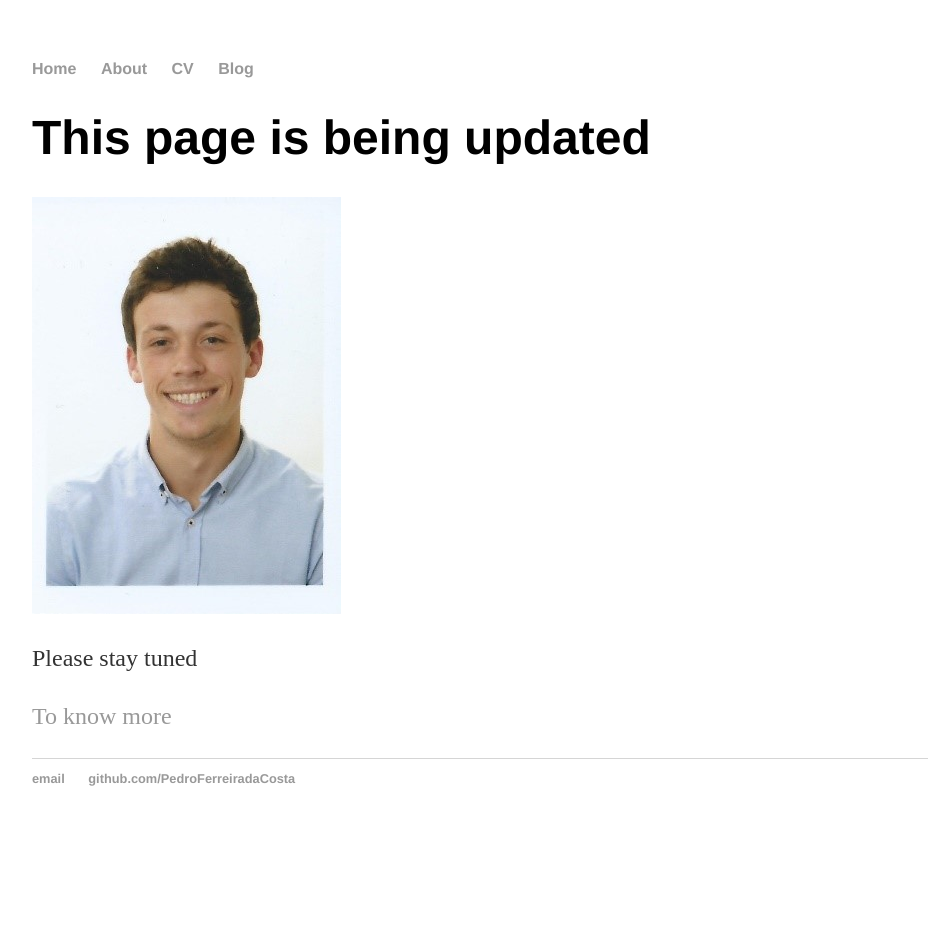
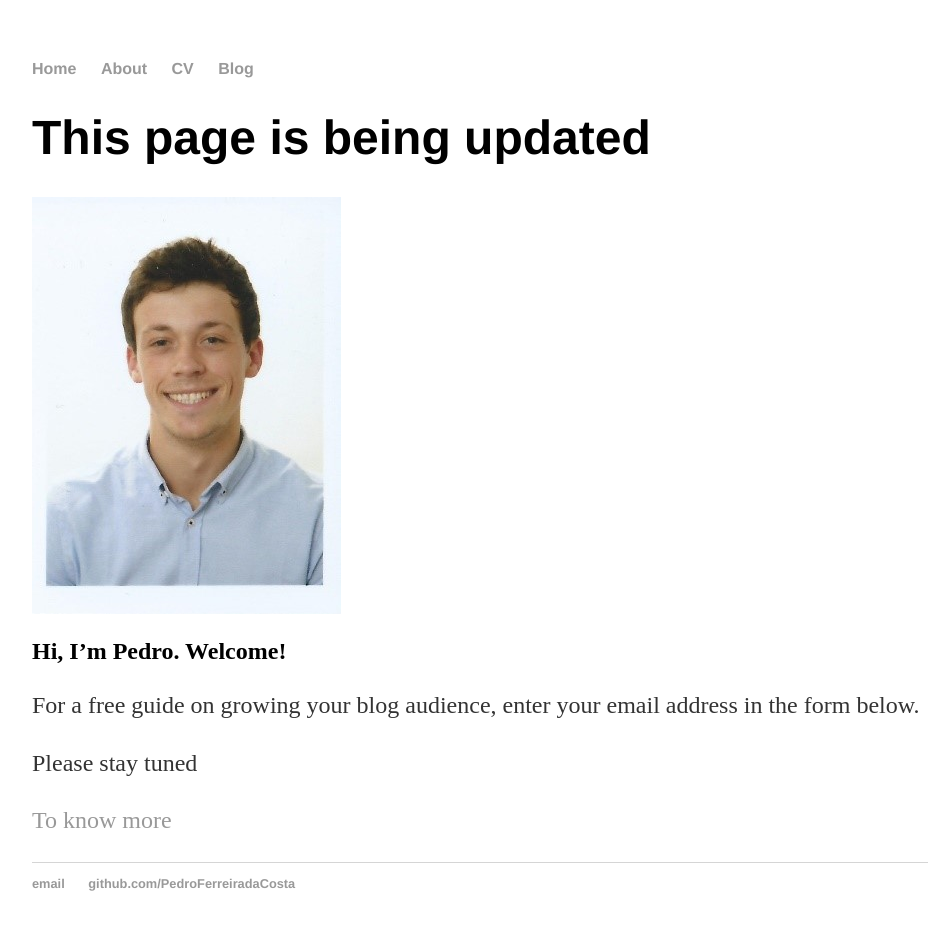
Before and after one commit to PedroFerreiradaCosta/PedroFerreiradaCosta.github.io, a Jekyll site: the page built from index.html, in a window 1280 px wide. Shown: the whole page, without its empty margins (160-1109 px from the left). Built offline with Jekyll 4.4.1, drawn with Linux system fonts in a browser that asks for light colours; before the commit the page ends 900 px from its top, so only the background shows below that.

Commit message:
Updated image

```diff
--- a/index.html
+++ b/index.html
@@ -4,13 +4,17 @@ title: Pedro Ferreira da Costa, PhD Researcher
 ---
 <div class="blurb">
     <h1>This page is being updated</h1>
-    </div></section><section id="nt_cta_widget-3" class="widget widget_nt_cta_widget"><div class="widget-body tertiary">
+    <section id="nt_cta_widget-3" class="widget widget_nt_cta_widget"><div class="widget-body tertiary">
     <div class="nt-cta-container">
         <div class="nt-cta  nt-cta-with-image">
             <div class="grid-container">
                                 <div class="nt-cta-image">
                     <img src="assets/Pedro.jpg" alt=page.title />
                 </div>
+                <div class="nt-cta-description">
+                    <h2>Hi, I’m Pedro. Welcome!</h2>
+                    <p>For a free guide on growing your blog audience, enter your email address in the form below.</p>
+                </div>
     <p>Please stay tuned</p>
     <p><a href="/about">To know more</a></p>
 </div><!-- /.blurb -->
```
